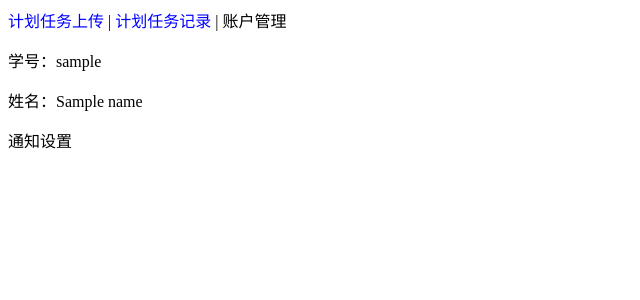
After one commit to panghaibin/Timed_Upload, a Python web app: template templates/account.html in a window 1280 px wide. The commit adds this page. Shown: the top 300 px of the page, without its empty margins (0-640 px from the left). Run offline with Jinja, Linux system fonts and the light colour scheme; the template is opened without the code that fills it: most values are stand-ins (such as "Sample title", 1, 10 or a date in 2020).

Commit message:
add account page

```diff
--- /dev/null
+++ b/templates/account.html
@@ -0,0 +1,20 @@
+<!DOCTYPE html>
+<html lang="zh-CN">
+<head>
+    <meta charset="UTF-8">
+    <meta content="width=device-width,user-scalable=no" name="viewport">
+    <title>账户管理</title>
+    <link rel="stylesheet" href="{{ url_for('static', filename='css/main.css') }}">
+</head>
+<body>
+<a href="{{ url_for('antigen') }}">计划任务上传</a> | <a href="{{ url_for('history') }}">计划任务记录</a> | 账户管理
+    <p>学号：{{ username }}</p>
+    <p>姓名：{{ name }}</p>
+    <p>通知设置</p>
+    <form action="{{ url_for('account') }}" method="post">
+{#        <input type="hidden" name="csrf_token" value="{{ csrf_token() }}">#}
+
+    </form>
+
+</body>
+</html>
--- a/templates/antigen.html
+++ b/templates/antigen.html
@@ -7,8 +7,8 @@
     <link rel="stylesheet" href="{{ url_for('static', filename='css/main.css') }}">
 </head>
 <body>
-计划任务上传 | <a href="history">计划任务记录</a> | <a href="logout">退出</a>
-<form action="./antigen-form" method="post" enctype="multipart/form-data">
+计划任务上传 | <a href="{{ url_for('history') }}">计划任务记录</a> | <a href="{{ url_for('account') }}">账户管理</a>
+<form action="{{ url_for('antigen_form') }}" method="post" enctype="multipart/form-data">
     <p>学号：{{ username }}</p>
     <p>姓名：{{ name }}</p>
     <p><label>类型：</label>
--- a/templates/history.html
+++ b/templates/history.html
@@ -48,7 +48,7 @@
     </style>
 </head>
 <body>
-<a href="antigen">计划任务上传</a> | 计划任务记录 | <a href="logout">退出</a>
+<a href="{{ url_for('antigen') }}">计划任务上传</a> | 计划任务记录 | <a href="{{ url_for('account') }}">账户管理</a>
 <p>{{ username }}的计划任务记录</p>
 <p>
     <button onclick="location.reload();">刷新</button>
```
Also changed, not shown: app.py (+8 -0 lines).
